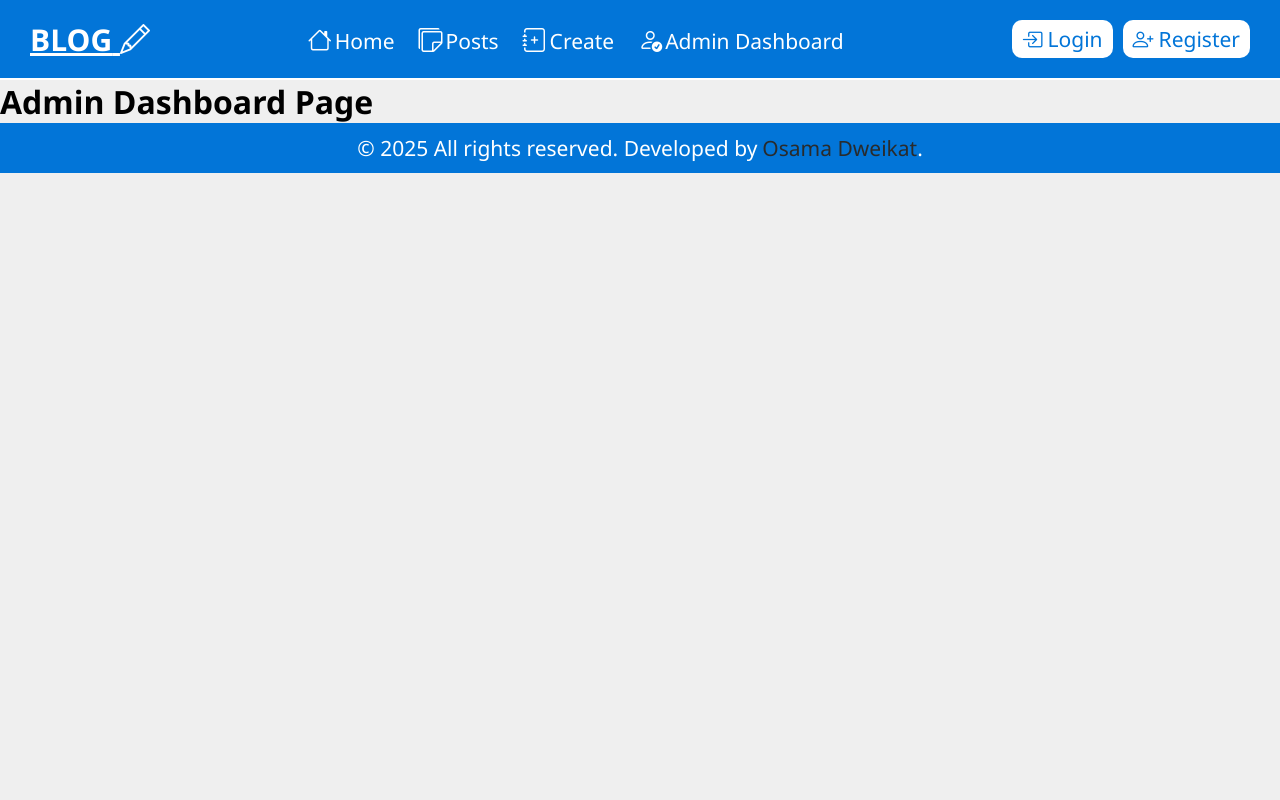
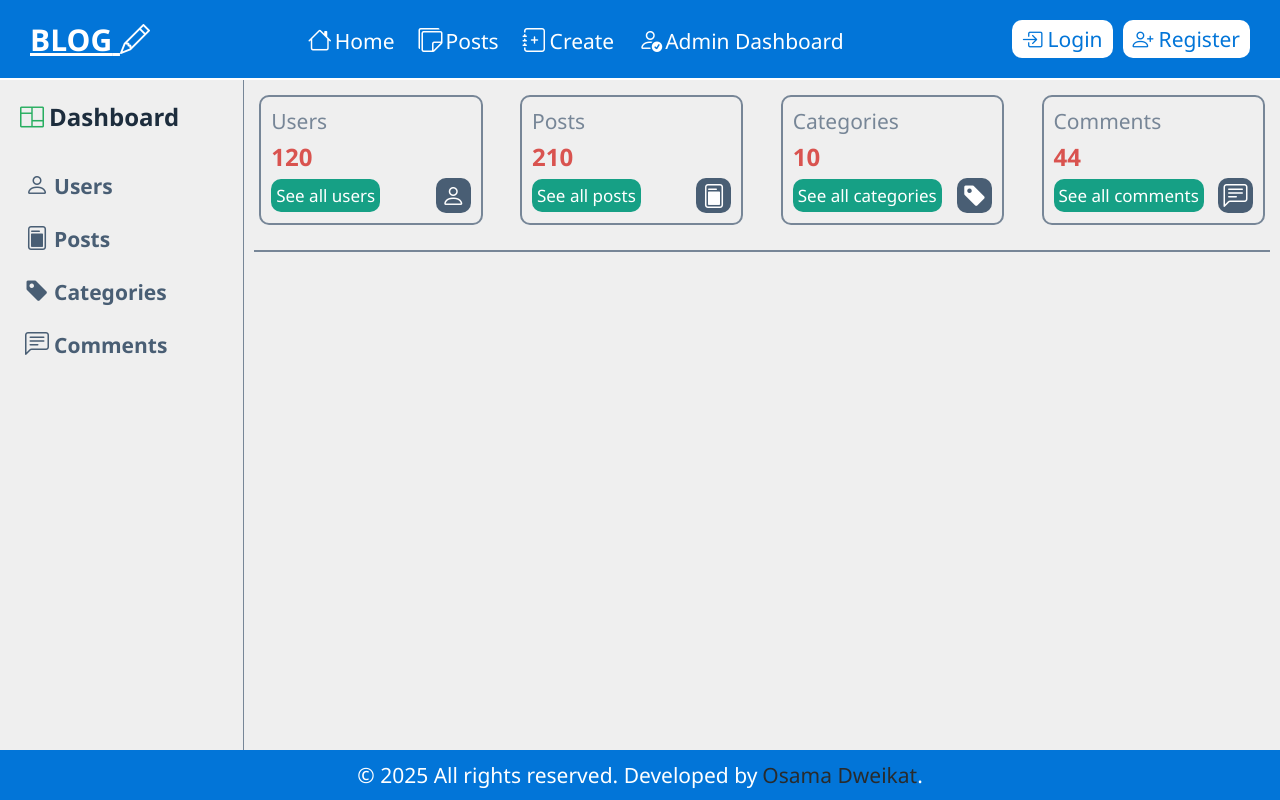
Before and after one commit to osamadweikat/Blog, a React (Create React App) app in the folder frontend/: page /admin-dashboard in a window 1280 px wide. Built offline with nearby package versions, Linux system fonts and the light colour scheme.

Commit message:
feat: add admin dashboard layout with sidebar and main section

```diff
--- a/frontend/src/pages/admin/AdminDashboard.jsx
+++ b/frontend/src/pages/admin/AdminDashboard.jsx
@@ -1,5 +1,14 @@
+import "./admin.css";
+import AdminMain from "./AdminMain";
+import AdminSidebar from "./AdminSidebar";
+
 const AdminDashboard = () => {
-  return <h1>Admin Dashboard Page</h1>;
+  return (
+    <section className="admin-dashboard">
+      <AdminSidebar />
+      <AdminMain />
+    </section>
+  );
 };
 
 export default AdminDashboard;
--- /dev/null
+++ b/frontend/src/pages/admin/AdminMain.jsx
@@ -0,0 +1,66 @@
+import { Link } from "react-router-dom";
+
+const AdminMain = () => {
+  return (
+    <div className="admin-main">
+      <div className="admin-main-header">
+        <div className="admin-main-card">
+          <h5 className="admin-card-title">Users</h5>
+          <div className="admin-card-count">120</div>
+          <div className="admin-card-link-wrapper">
+            <Link to="/admin-dashboard/users-table" className="admin-card-link">
+              See all users
+            </Link>
+            <div className="admin-card-icon">
+              <i className="bi bi-person"></i>
+            </div>
+          </div>
+        </div>
+        <div className="admin-main-card">
+          <h5 className="admin-card-title">Posts</h5>
+          <div className="admin-card-count">210</div>
+          <div className="admin-card-link-wrapper">
+            <Link to="/admin-dashboard/posts-table" className="admin-card-link">
+              See all posts
+            </Link>
+            <div className="admin-card-icon">
+              <i className="bi bi-file-post"></i>
+            </div>
+          </div>
+        </div>
+        <div className="admin-main-card">
+          <h5 className="admin-card-title">Categories</h5>
+          <div className="admin-card-count">10</div>
+          <div className="admin-card-link-wrapper">
+            <Link
+              to="/admin-dashboard/categories-table"
+              className="admin-card-link"
+            >
+              See all categories
+            </Link>
+            <div className="admin-card-icon">
+              <i className="bi bi-tag-fill"></i>
+            </div>
+          </div>
+        </div>
+        <div className="admin-main-card">
+          <h5 className="admin-card-title">Comments</h5>
+          <div className="admin-card-count">44</div>
+          <div className="admin-card-link-wrapper">
+            <Link
+              to="/admin-dashboard/comments-table"
+              className="admin-card-link"
+            >
+              See all comments
+            </Link>
+            <div className="admin-card-icon">
+              <i className="bi bi-chat-left-text"></i>
+            </div>
+          </div>
+        </div>
+      </div>
+    </div>
+  );
+};
+
+export default AdminMain;
--- /dev/null
+++ b/frontend/src/pages/admin/AdminSidebar.jsx
@@ -0,0 +1,38 @@
+import { Link } from "react-router-dom";
+
+const AdminSidebar = () => {
+  return (
+    <div className="admin-sidebar">
+      <Link to="/admin-dashboard" className="admin-sidebar-title">
+        <i className="bi bi-columns"></i>
+        Dashboard
+      </Link>
+      <ul className="admin-sidebar-list">
+        <Link to="/admin-dashboard/users-table" className="admin-sidebar-link">
+          <i className="bi bi-person"></i>
+          Users
+        </Link>
+        <Link to="/admin-dashboard/posts-table" className="admin-sidebar-link">
+          <i className="bi bi-file-post"></i>
+          Posts
+        </Link>
+        <Link
+          to="/admin-dashboard/categories-table"
+          className="admin-sidebar-link"
+        >
+          <i className="bi bi-tag-fill"></i>
+          Categories
+        </Link>
+        <Link
+          to="/admin-dashboard/comments-table"
+          className="admin-sidebar-link"
+        >
+          <i className="bi bi-chat-left-text"></i>
+          Comments
+        </Link>
+      </ul>
+    </div>
+  );
+};
+
+export default AdminSidebar;
--- /dev/null
+++ b/frontend/src/pages/admin/admin.css
@@ -0,0 +1,178 @@
+.admin-dashboard {
+  display: flex;
+  overflow: hidden;
+  width: 100%;
+  min-height: calc(100vh - 130px);
+}
+
+.admin-sidebar {
+  flex: 2;
+  border-right: 1px solid var(--gray-color);
+  padding: 20px;
+}
+
+.admin-sidebar-title {
+  font-size: 24px;
+  font-weight: bold;
+  color: var(--primary-color);
+  margin-bottom: 30px;
+  display: block;
+}
+
+.admin-sidebar-title i {
+  margin-right: 5px;
+  color: var(--green-color);
+}
+
+.admin-sidebar-list {
+  padding: 5px;
+}
+
+.admin-sidebar-link {
+  color: var(--secondary-color);
+  font-size: 21px;
+  font-weight: 600;
+  margin-bottom: 20px;
+  cursor: pointer;
+  display: block;
+}
+
+.admin-sidebar-link i {
+  margin-right: 5px;
+  font-size: 24px;
+}
+
+.admin-main {
+  flex: 10;
+  padding: 10px;
+}
+
+.admin-main-header {
+  display: flex;
+  align-items: center;
+  justify-content: space-between;
+  flex-wrap: wrap;
+  margin-bottom: 30px;
+  padding-bottom: 15px;
+  border-bottom: 2px solid var(--gray-color);
+}
+
+.admin-main-card {
+  border: 2px solid var(--gray-color);
+  width: 22%;
+  margin: 5px;
+  margin-bottom: 10px;
+  padding: 10px;
+  border-radius: 10px;
+}
+
+.admin-card-title {
+  font-size: 21px;
+  font-weight: 500;
+  color: var(--gray-color);
+}
+
+.admin-card-count {
+  color: var(--red-color);
+  font-size: 24px;
+  font-weight: 600;
+  margin: 5px 0;
+}
+
+.admin-card-link-wrapper {
+  display: flex;
+  align-items: center;
+  justify-content: space-between;
+}
+
+.admin-card-icon {
+  width: 35px;
+  height: 35px;
+  border-radius: 10px;
+  background-color: var(--secondary-color);
+  display: flex;
+  align-items: center;
+  justify-content: center;
+  font-size: 24px;
+  color: var(--white-color);
+}
+
+.admin-card-link {
+  font-size: 17px;
+  background-color: var(--green-sea-color);
+  padding: 5px;
+  border-radius: 10px;
+  font-weight: 500;
+  color: var(--white-color);
+}
+
+.add-category {
+  margin: 10px auto;
+  margin-top: 20px;
+  width: 700px;
+  border: 2px solid var(--gray-color);
+  border-radius: 10px;
+  padding: 10px;
+}
+
+.add-category-title {
+  font-size: 24px;
+  font-weight: 600;
+  color: var(--primary-color);
+  margin-bottom: 15px;
+}
+
+.add-category-form-group {
+  margin-bottom: 15px;
+  display: flex;
+  flex-direction: column;
+}
+
+.add-category-form-group label {
+  margin: 5px;
+  font-size: 15px;
+  font-weight: 600;
+  color: var(--gray-color);
+}
+
+.add-category-form-group input {
+  padding: 10px;
+  border: 1px solid var(--gray-color);
+  border-radius: 10px;
+  font-size: 21px;
+}
+
+.add-category-btn {
+  cursor: pointer;
+  border: none;
+  background-color: var(--green-color);
+  width: 100%;
+  font-size: 21px;
+  font-weight: 600;
+  border-radius: 10px;
+  padding: 10px;
+  color: var(--white-color);
+}
+
+@media (max-width: 1200px) {
+  .admin-main-card {
+    width: 44%;
+  }
+}
+
+@media (max-width: 990px) {
+  .admin-sidebar {
+    display: none;
+  }
+
+  .add-category {
+    width: 100%;
+    margin: 0;
+  }
+}
+
+@media (max-width: 520px) {
+  .admin-main-card {
+    width: 100%;
+  }
+}
```
Also changed, not shown: frontend/src/pages/admin/AddCategoryForm.jsx (added).
